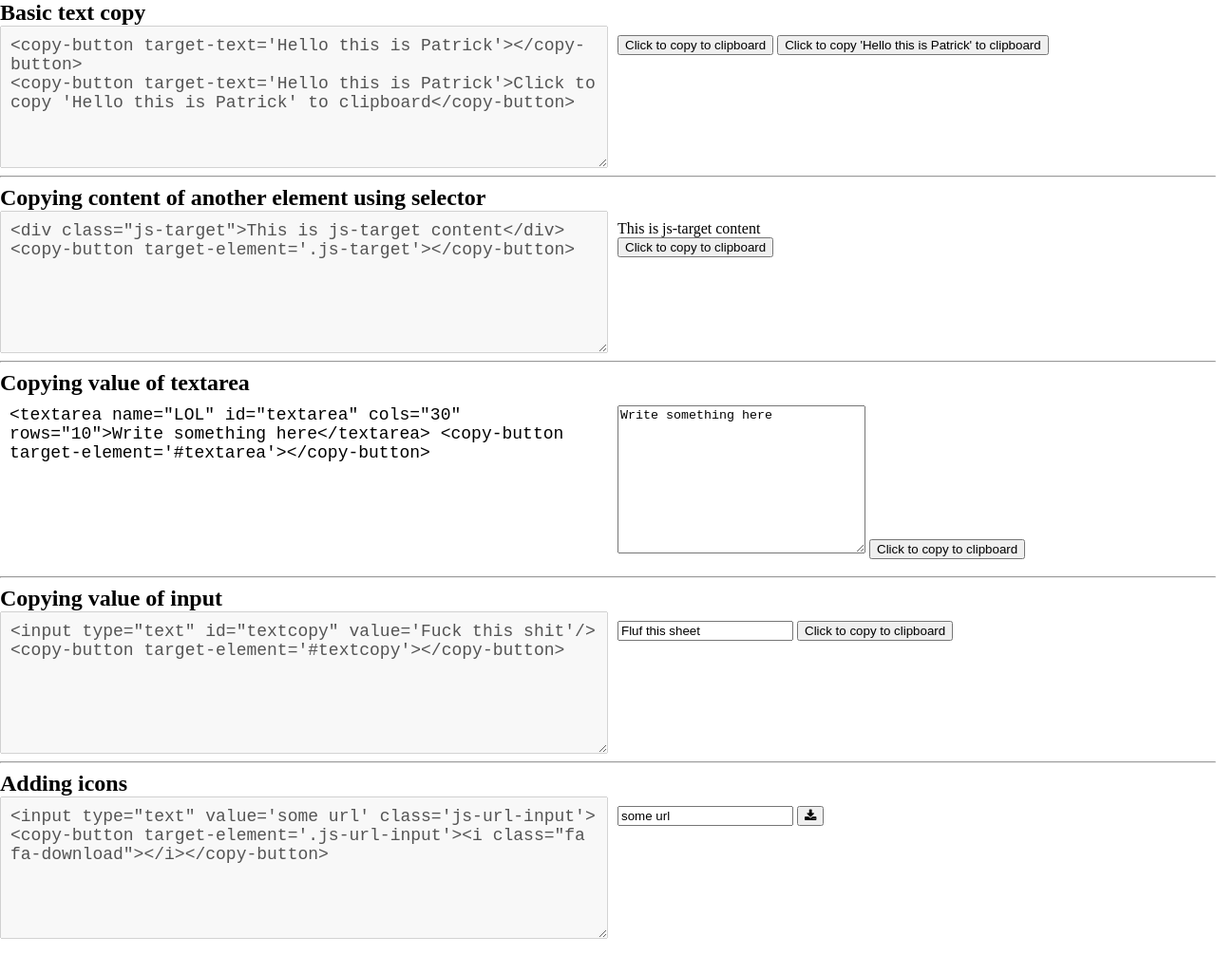
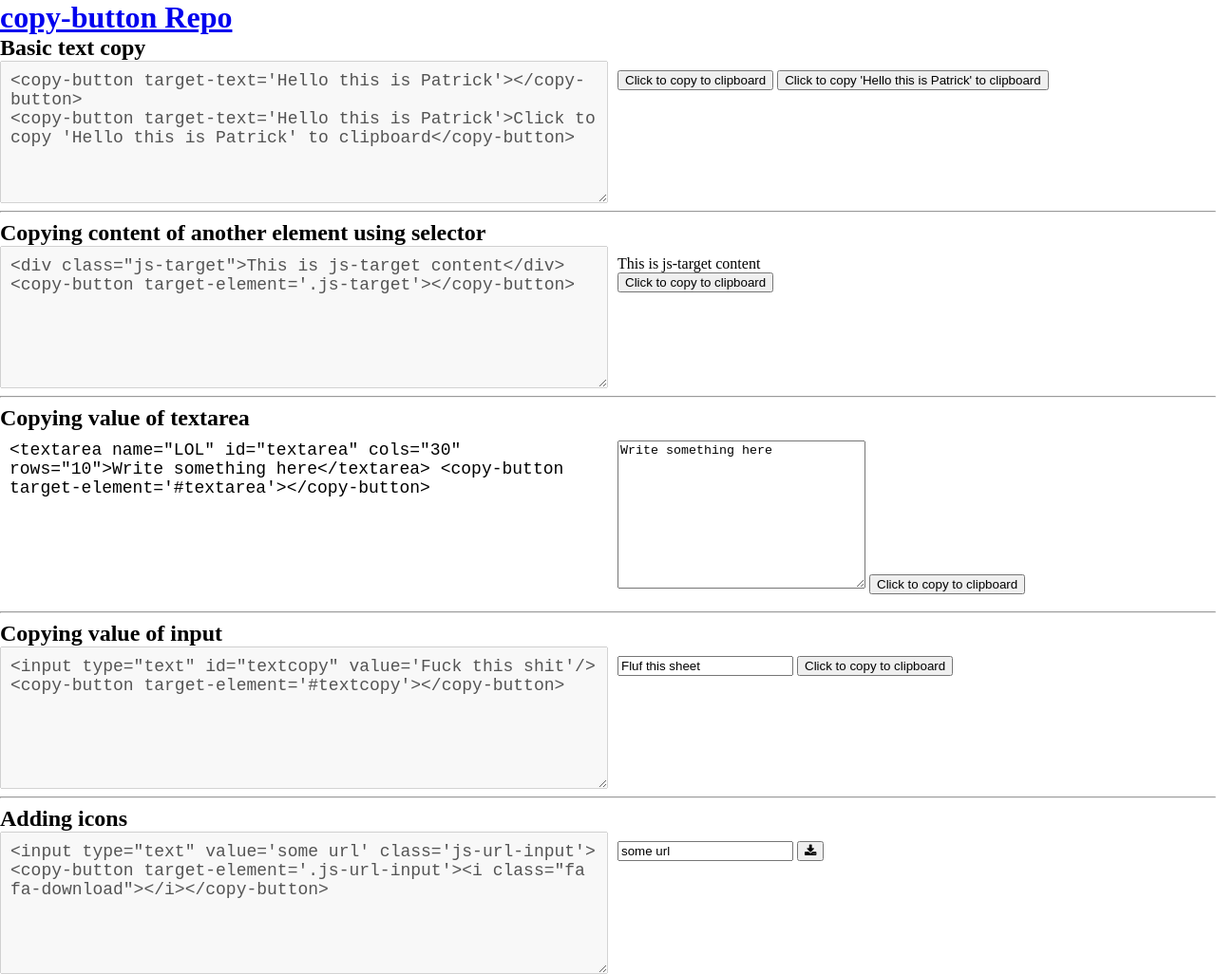
Before and after one commit to sudodoki/copy-button, a website: page example/index.html in a window 1280 px wide. Shown: the whole page at 95% size. Before the commit the page ends 989 px from the top, so only its background shows below. Drawn offline with Linux system fonts and the light colour scheme.

Commit message:
Update example to point to the repo

```diff
--- a/example/index.html
+++ b/example/index.html
@@ -6,7 +6,7 @@
   <script src='../bundled.min.js'></script>
 </head>
 <body>
-
+  <h1><a href="http://github.com/sudodoki/copy-button">copy-button Repo</a></h1>
   <div class="container">
   <h2 id="basic-target-text">Basic text copy</h2>
   <textarea disabled class='code half'>
```
